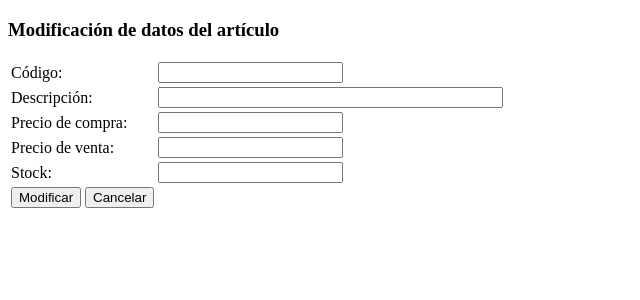
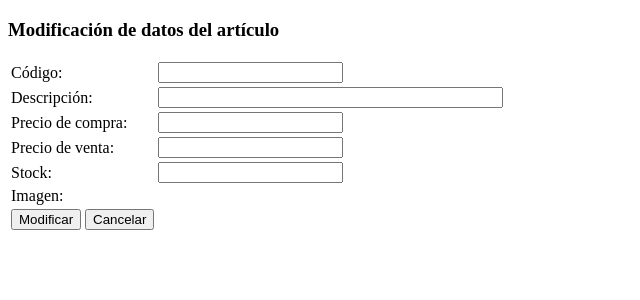
Before and after one commit to Jmafiv/Practica-1-Imagenes, a PHP site: page /modificar.php in a window 1280 px wide. Shown: the top 300 px of the page, without its empty margins (0-640 px from the left). Run offline with PHP 8.4, Linux system fonts and the light colour scheme; data that the repository does not hold is empty.

Commit message:
Update modificar.php

```diff
--- a/modificar.php
+++ b/modificar.php
@@ -43,6 +43,7 @@
       <tr><td> Precio de venta: </td><td><input type="text" name="precio_venta" value="<?=$precio_venta?>" size="20"></td></tr>
 
       <tr><td> Stock: </td><td><input type="number" name="stock" value="<?=$stock?>"></td></tr>
+      <tr><td> Imagen:</td><td></td></tr>
 
  <tr><td>
 
```
